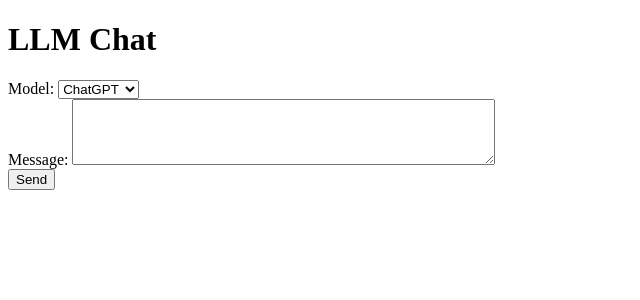
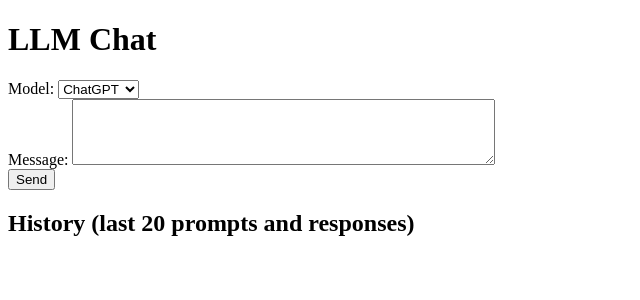
Before and after one commit to aeplager/geneticapp, a Flask app: page / in a window 1280 px wide. Shown: the top 300 px of the page, without its empty margins (0-640 px from the left). Run offline with Flask 3, Linux system fonts and the light colour scheme; data that the repository does not hold is empty.

Commit message:
Add history endpoint and UI

```diff
--- a/app/app.py
+++ b/app/app.py
@@ -68,7 +68,7 @@ def chat():
     response_content = call_model(model, history)
 
     history.append({'role': 'assistant', 'content': response_content})
-    return jsonify({'response': response_content, 'history': history})
+    return jsonify({'response': response_content, 'history': history[-40:]})
 
 
 @app.route('/summarize', methods=['POST'])
@@ -89,5 +89,22 @@ def summarize():
     return jsonify({'summary': response_content, 'history': history})
 
 
+@app.route('/history', methods=['GET'])
+def get_history():
+    """Return the last 20 prompt/response pairs for a session."""
+    session_id = request.args.get('session_id', 'default')
+    history = conversations.get(session_id, [])
+    # Grab the last 40 messages (20 pairs)
+    recent = history[-40:]
+    pairs = []
+    for i in range(0, len(recent), 2):
+        if i + 1 < len(recent):
+            pairs.append({
+                'prompt': recent[i]['content'],
+                'response': recent[i + 1]['content']
+            })
+    return jsonify({'history': pairs})
+
+
 if __name__ == '__main__':
     app.run(host='0.0.0.0', port=5000)
--- a/app/templates/index.html
+++ b/app/templates/index.html
@@ -22,6 +22,8 @@
         <button type="submit">Send</button>
     </form>
     <pre id="response"></pre>
+    <h2>History (last 20 prompts and responses)</h2>
+    <pre id="history"></pre>
     <script>
         document.getElementById('chat-form').addEventListener('submit', async (e) => {
             e.preventDefault();
@@ -34,7 +36,18 @@
             });
             const data = await resp.json();
             document.getElementById('response').textContent = data.response;
+            await loadHistory();
         });
+
+        async function loadHistory() {
+            const resp = await fetch('/history?session_id=web');
+            const data = await resp.json();
+            const lines = data.history.map(pair => `User: ${pair.prompt}\nAssistant: ${pair.response}`).join('\n\n');
+            document.getElementById('history').textContent = lines;
+        }
+
+        // load existing history on page load
+        loadHistory();
     </script>
 </body>
 </html>
```
Also changed, not shown: README.md.
